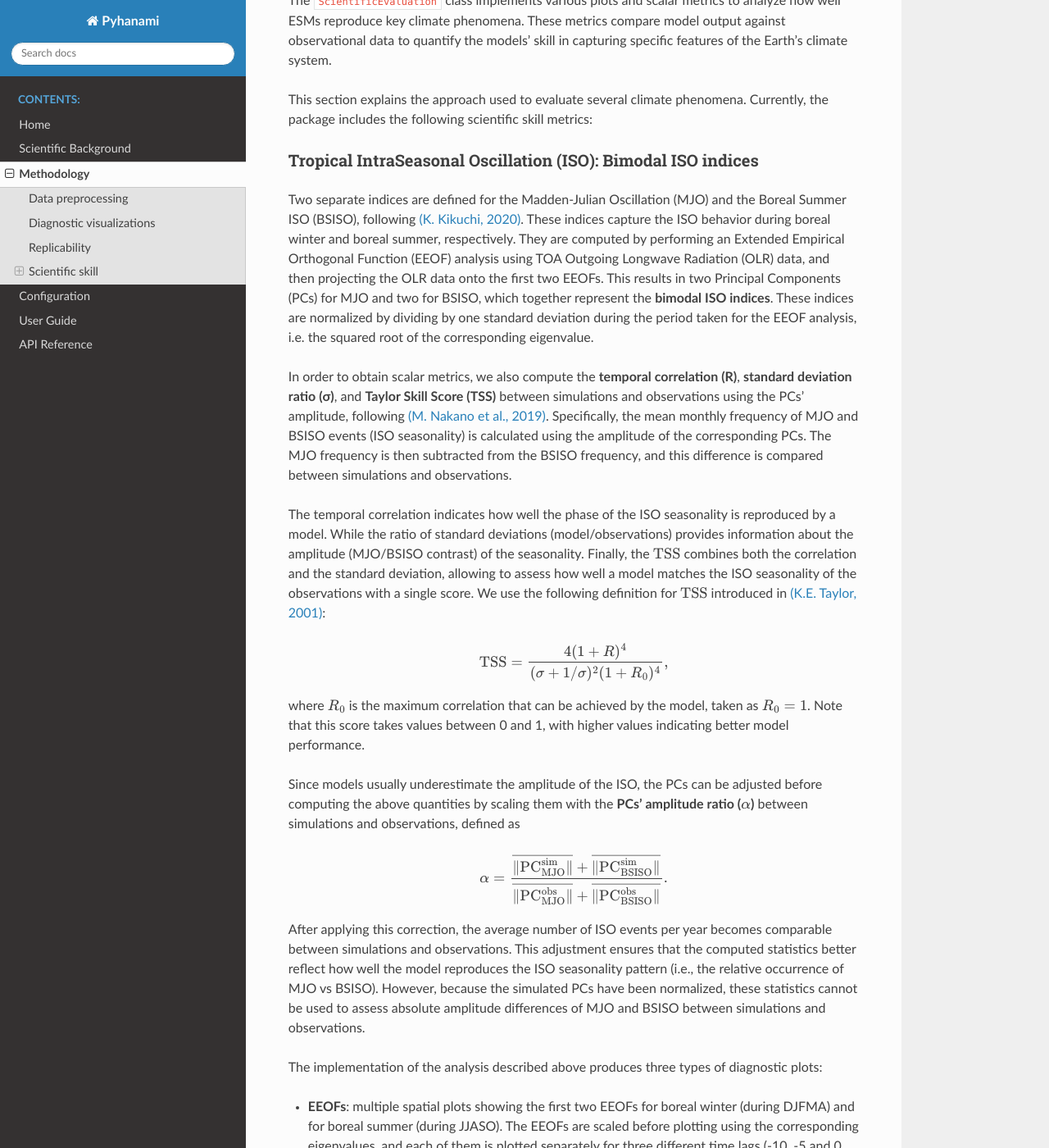
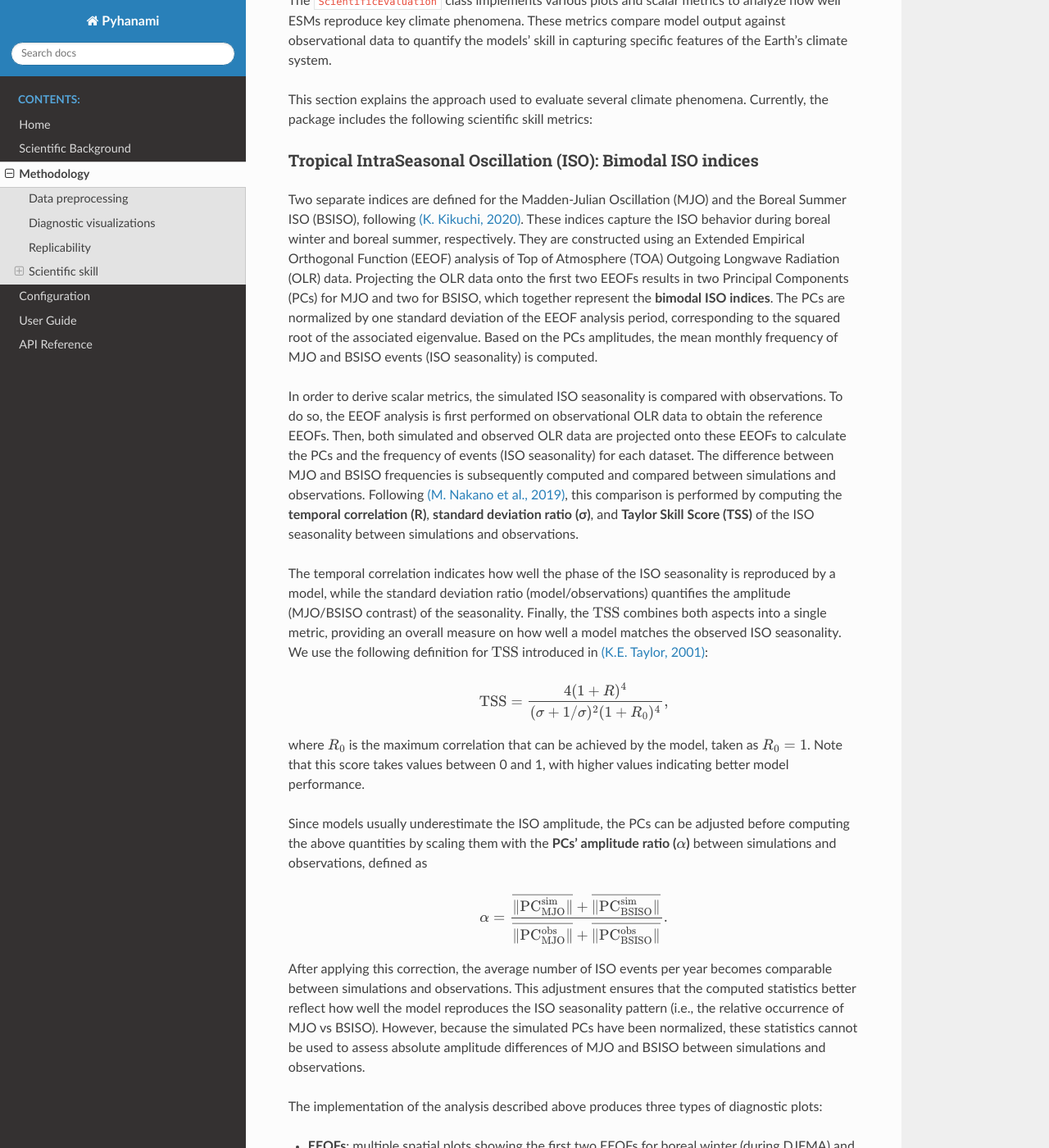
Before and after one commit to BSC-ES/pyhanami, a Sphinx documentation site: the page built from docs/source/Methodology.md, in a window 1280 px wide and 1400 px high, scrolled down 3002 px. Shown: the whole window at 82% size. Built offline with Sphinx 7.4.7 and the Read the Docs theme 3.1.0, drawn with Linux system fonts in a browser that asks for light colours; some of the changed text lies outside the part shown.

Commit message:
Updated references to data sources

```diff
--- a/docs/source/Methodology.md
+++ b/docs/source/Methodology.md
@@ -82,15 +82,15 @@
 
 ### Tropical IntraSeasonal Oscillation (ISO): Bimodal ISO indices
 
-Two separate indices are defined for the Madden-Julian Oscillation (MJO) and the Boreal Summer ISO (BSISO), following [(K. Kikuchi, 2020)](https://link.springer.com/article/10.1007/s00382-019-05037-z). These indices capture the ISO behavior during boreal winter and boreal summer, respectively. They are computed by performing an Extended Empirical Orthogonal Function (EEOF) analysis using TOA Outgoing Longwave Radiation (OLR) data, and then projecting the OLR data onto the first two EEOFs. This results in two Principal Components (PCs) for MJO and two for BSISO, which together represent the **bimodal ISO indices**. These indices are normalized by dividing by one standard deviation during the period taken for the EEOF analysis, i.e. the squared root of the corresponding eigenvalue.
+Two separate indices are defined for the Madden-Julian Oscillation (MJO) and the Boreal Summer ISO (BSISO), following [(K. Kikuchi, 2020)](https://link.springer.com/article/10.1007/s00382-019-05037-z). These indices capture the ISO behavior during boreal winter and boreal summer, respectively. They are constructed using an Extended Empirical Orthogonal Function (EEOF) analysis of Top of Atmosphere (TOA) Outgoing Longwave Radiation (OLR) data. Projecting the OLR data onto the first two EEOFs results in two Principal Components (PCs) for MJO and two for BSISO, which together represent the **bimodal ISO indices**. The PCs are normalized by one standard deviation of the EEOF analysis period, corresponding to the squared root of the associated eigenvalue. Based on the PCs amplitudes, the mean monthly frequency of MJO and BSISO events (ISO seasonality) is computed.
 
 <!-- EOFs are spatial patterns showing where things tend to vary together, and they look for the simplest explanation of the most variance (if a dataset could be described with just one pattern, what pattern would capture the most?). The 2nd EOF explains the second-most, and so on, and they are mathematically independent (orthogonal). The whole dataset can be reconstructed by adding a weighted combination of a few EOF pattern. Moreover, each one has an associated time series (PC) which shows when the pattern was active and how strongly. When a dataset contains an oscillatory phenomenon, EOF1 + EOF2 together represent a physical mode, being EOF1 like 'phase 1' and EOF2 like 'phase 2' (90º out of phase); hence, combining them gives a rotating or propagating structure. In this case, the physical meaning is in the pair EOF1 + EOF2, not in each EOF individually. This is very common when both eigenvalues are nearly equal and EOF1 and EOF2 look like the same map but shifted in space, however, for other phenomena, they can also represent two different independent physical modes (ex. global temperature, where EOF1 is the overall warming pattern and EOF2 is the ENSO pattern?).
 
 On another note, given that if \lambda is an eigenvalue, then -\lambda is also an eigenvalue, the sign of an EOF does not have a physical meaning by itself. It might change depending on the algorithm used. Nevertheless, it is important to note that there is meaningful information in the relative sign struture (i.e. which regions vary together or oppositely). -->
 
-In order to obtain scalar metrics, we also compute the **temporal correlation (R)**, **standard deviation ratio (σ)**, and **Taylor Skill Score (TSS)** between simulations and observations using the PCs' amplitude, following [(M. Nakano et al., 2019)](https://agupubs.onlinelibrary.wiley.com/doi/10.1029/2019GL082443). Specifically, the mean monthly frequency of MJO and BSISO events (ISO seasonality) is calculated using the amplitude of the corresponding PCs. The MJO frequency is then subtracted from the BSISO frequency, and this difference is compared between simulations and observations.
+In order to derive scalar metrics, the simulated ISO seasonality is compared with observations. To do so, the EEOF analysis is first performed on observational OLR data to obtain the reference EEOFs. Then, both simulated and observed OLR data are projected onto these EEOFs to calculate the PCs and the frequency of events (ISO seasonality) for each dataset. The difference between MJO and BSISO frequencies is subsequently computed and compared  between simulations and observations. Following [(M. Nakano et al., 2019)](https://agupubs.onlinelibrary.wiley.com/doi/10.1029/2019GL082443), this comparison is performed by computing the **temporal correlation (R)**, **standard deviation ratio (σ)**, and **Taylor Skill Score (TSS)** of the ISO seasonality between simulations and observations.
 
-The temporal correlation indicates how well the phase of the ISO seasonality is reproduced by a model. While the ratio of standard deviations (model/observations) provides information about the amplitude (MJO/BSISO contrast) of the seasonality. Finally, the $\text{TSS}$ combines both the correlation and the standard deviation, allowing to assess how well a model matches the ISO seasonality of the observations with a single score. We use the following definition for $\text{TSS}$ introduced in [(K.E. Taylor, 2001)](https://doi.org/10.1029/2000JD900719):
+The temporal correlation indicates how well the phase of the ISO seasonality is reproduced by a model, while the standard deviation ratio (model/observations) quantifies the amplitude (MJO/BSISO contrast) of the seasonality. Finally, the $\text{TSS}$ combines both aspects into a single metric, providing an overall measure on how well a model matches the observed ISO seasonality. We use the following definition for $\text{TSS}$ introduced in [(K.E. Taylor, 2001)](https://doi.org/10.1029/2000JD900719):
 
 <!-- Version in (M. Nakano et al., 2019)
 $$
@@ -105,7 +105,7 @@
 
 where $R_0$ is the maximum correlation that can be achieved by the model, taken as $R_0=1$. Note that this score takes values between 0 and 1, with higher values indicating better model performance.
 
-Since models usually underestimate the amplitude of the ISO, the PCs can be adjusted before computing the above quantities by scaling them with the **PCs' amplitude ratio ($\alpha$)** between simulations and observations, defined as
+Since models usually underestimate the ISO amplitude, the PCs can be adjusted before computing the above quantities by scaling them with the **PCs' amplitude ratio ($\alpha$)** between simulations and observations, defined as
 
 $$
 \alpha = \frac{\overline{\lVert\text{PC}_{\text{MJO}}^{\text{sim}}\rVert} + \overline{\lVert\text{PC}_{\text{BSISO}}^{\text{sim}}\rVert}}{\overline{\lVert\text{PC}_{\text{MJO}}^{\text{obs}}\rVert} + \overline{\lVert\text{PC}_{\text{BSISO}}^{\text{obs}}\rVert}}.
@@ -119,6 +119,8 @@
 - **ISO seasonality**: mean monthly distribution of ISO events separating MJO and BSISO, with comparison between simulations and observations available (including the values for the scalar metrics $R$, $\sigma$ and $\text{TSS}$).
 
 In all cases, a colormap with a blue to red gradient is used for boreal winter (or MJO), while a green to orange gradient is used for boreal summer (or BSISO).
+
+Finally, by default, NOAA data ([NOAA Interpolated OLR dataset](https://psl.noaa.gov/data/gridded/data.olrcdr.interp.html)) is taken as the observational reference when computing these statistics.
 
 ### Tropical Cyclones (TCs): TC metrics
 
@@ -142,7 +144,7 @@
 
 Note that the TC genesis is defined as the first tracked point of each storm's lifetime.
 
-Finally, the [International Best Track Archive for Climate Stewardship (IBTrACS)](https://www.ncei.noaa.gov/access/metadata/landing-page/bin/iso?id=gov.noaa.ncdc:C01552) is used as the default observational TCs dataset when computing these statistics.
+Finally, the [International Best Track Archive for Climate Stewardship (IBTrACS)](https://www.ncei.noaa.gov/access/metadata/landing-page/bin/iso?id=gov.noaa.ncdc:C01552) is used as the default observational TCs reference when computing these statistics.
 
 
 
```
Also changed, not shown: README.md (+9 -4 lines), docs/source/User-Guide.md (+5 -6 lines).
